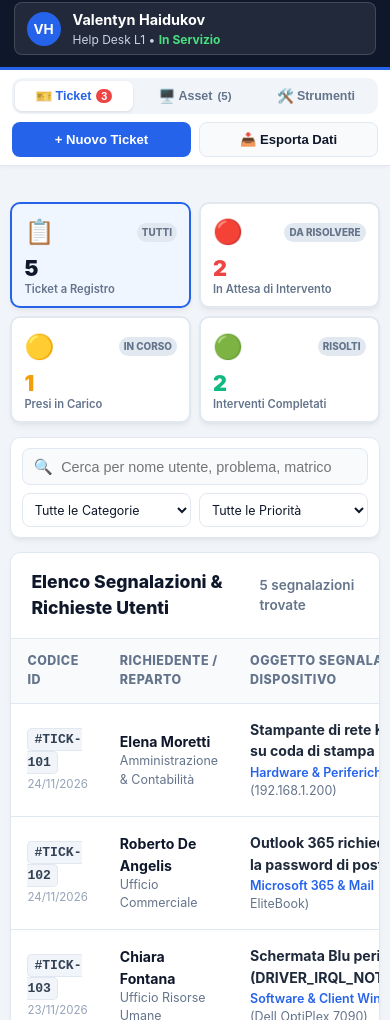
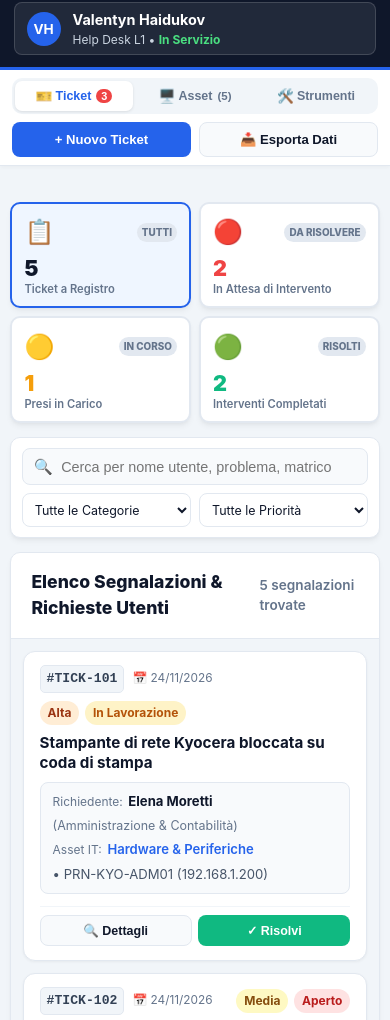
Before and after one commit to HV94/it-support-hub, a plain HTML site: page index.html in a window 390 px wide. Shown: the part 71-1091 px from the top of the page. Drawn offline with Linux system fonts and the light colour scheme.

Commit message:
support-hub: risolto taglio laterale con schede ticket responsive per mobile e layout anti-overflow

```diff
--- a/app.js
+++ b/app.js
@@ -319,6 +319,8 @@ function renderTicketTable() {
   const countLabel = document.getElementById("tickets-count-label");
   if (countLabel) countLabel.textContent = `${filtrati.length} segnalazioni trovate`;
 
+  const mobileContainer = document.getElementById("tickets-mobile-cards");
+
   if (filtrati.length === 0) {
     tbody.innerHTML = `
       <tr>
@@ -329,6 +331,15 @@ function renderTicketTable() {
         </td>
       </tr>
     `;
+    if (mobileContainer) {
+      mobileContainer.innerHTML = `
+        <div style="text-align: center; padding: 2rem; color: #64748b; background: #ffffff; border-radius: 12px; border: 1px solid #e2e8f0;">
+          <div style="font-size: 2rem; margin-bottom: 0.5rem;">🔍</div>
+          <strong>Nessun ticket corrisponde ai filtri selezionati.</strong>
+          <div style="font-size: 0.85rem; margin-top: 0.35rem;">Prova a modificare i termini di ricerca o rimuovere i filtri.</div>
+        </div>
+      `;
+    }
     return;
   }
 
@@ -392,6 +403,71 @@ function renderTicketTable() {
       </tr>
     `;
   }).join("");
+
+  // Rendering Schede Mobile (100% visibili, zero tagli orizzontali)
+  if (mobileContainer) {
+    mobileContainer.innerHTML = filtrati.map(t => {
+      const isResolved = t.status === "Risolto" || t.status === "Chiuso";
+      const isOpening = t.status === "Aperto";
+
+      let prioClass = "badge-prio-media";
+      if (t.priority === "Critica") prioClass = "badge-prio-critica";
+      else if (t.priority === "Alta") prioClass = "badge-prio-alta";
+      else if (t.priority === "Bassa") prioClass = "badge-prio-bassa";
+
+      let statusClass = "badge-status-aperto";
+      if (t.status === "In Lavorazione") statusClass = "badge-status-lavorazione";
+      else if (t.status === "In Attesa") statusClass = "badge-status-attesa";
+      else if (t.status === "Risolto") statusClass = "badge-status-risolto";
+      else if (t.status === "Chiuso") statusClass = "badge-status-chiuso";
+
+      return `
+        <div class="ticket-mobile-card" onclick="openTicketDetailModal('${t.id}')">
+          <div class="ticket-mobile-header">
+            <div class="ticket-mobile-id-box">
+              <span class="ticket-id-badge">#${t.id}</span>
+              <span class="ticket-mobile-date">📅 ${t.date.split(" ")[0]}</span>
+            </div>
+            <div class="ticket-mobile-badges">
+              <span class="badge ${prioClass}">${t.priority}</span>
+              <span class="badge ${statusClass}">${t.status === 'Risolto' ? '✓ ' : ''}${t.status}</span>
+            </div>
+          </div>
+
+          <div class="ticket-mobile-subject">${t.subject}</div>
+
+          <div class="ticket-mobile-details">
+            <div class="ticket-mobile-detail-row">
+              <span class="detail-label">Richiedente:</span>
+              <strong style="color: #0f172a;">${t.user}</strong>
+              <span style="color: #64748b; font-size: 0.78rem;">(${t.department})</span>
+            </div>
+            <div class="ticket-mobile-detail-row">
+              <span class="detail-label">Asset IT:</span>
+              <span style="color: #2563eb; font-weight: 600;">${t.category}</span>
+              <span style="color: #475569;">&bull; ${t.asset}</span>
+            </div>
+          </div>
+
+          <div class="ticket-mobile-actions">
+            <button class="btn btn-secondary btn-sm" onclick="event.stopPropagation(); openTicketDetailModal('${t.id}')" title="Apri scheda dettagli">
+              🔍 Dettagli
+            </button>
+            ${isOpening ? `
+              <button class="btn btn-primary btn-sm" onclick="event.stopPropagation(); quickTakeTicket('${t.id}')" title="Prendi in carico">
+                ⚙️ Prendi
+              </button>
+            ` : ''}
+            ${!isResolved ? `
+              <button class="btn btn-success btn-sm" onclick="event.stopPropagation(); quickResolveTicket('${t.id}')" title="Segna come risolto">
+                ✓ Risolvi
+              </button>
+            ` : ''}
+          </div>
+        </div>
+      `;
+    }).join("");
+  }
 }
 
 // RENDERING GRIGLIA ASSET (CMDB)
--- a/index.html
+++ b/index.html
@@ -139,7 +139,8 @@
           <span class="results-count" id="tickets-count-label">5 segnalazioni visualizzate</span>
         </div>
 
-        <div class="table-responsive">
+        <!-- Tabella Ticket: Versione Desktop (> 640px) -->
+        <div class="desktop-tickets-table table-responsive">
           <table class="custom-table" id="tickets-table">
             <thead>
               <tr>
@@ -155,6 +156,11 @@
               <!-- Popolato dinamicamente da app.js -->
             </tbody>
           </table>
+        </div>
+
+        <!-- Schede Ticket Responsive: Versione Mobile (<= 640px, 100% visibili senza tagli) -->
+        <div class="mobile-tickets-cards" id="tickets-mobile-cards">
+          <!-- Popolato dinamicamente da app.js -->
         </div>
       </div>
     </section>
--- a/style.css
+++ b/style.css
@@ -1270,4 +1270,112 @@ body {
   .modal-footer {
     padding: 0.75rem 1rem;
   }
+
+  /* Switch Vista Mobile Ticket: nascondi tabella orizzontale, mostra schede verticali senza tagli */
+  .desktop-tickets-table {
+    display: none !important;
+  }
+
+  .mobile-tickets-cards {
+    display: flex !important;
+  }
 }
+
+/* Card Ticket per Smartphone (visibili sotto 640px) */
+.mobile-tickets-cards {
+  display: none;
+  flex-direction: column;
+  gap: 0.75rem;
+  padding: 0.75rem;
+  background: var(--bg-page);
+}
+
+.ticket-mobile-card {
+  background: var(--bg-card);
+  border: 1px solid var(--border-color);
+  border-radius: 12px;
+  padding: 0.85rem 0.95rem;
+  box-shadow: 0 1px 3px rgba(0, 0, 0, 0.05);
+  cursor: pointer;
+  transition: all 0.2s ease;
+  display: flex;
+  flex-direction: column;
+  gap: 0.5rem;
+}
+
+.ticket-mobile-card:hover, .ticket-mobile-card:active {
+  background: #f8fafc;
+  border-color: #cbd5e1;
+}
+
+.ticket-mobile-header {
+  display: flex;
+  justify-content: space-between;
+  align-items: center;
+  gap: 0.5rem;
+  flex-wrap: wrap;
+}
+
+.ticket-mobile-id-box {
+  display: flex;
+  align-items: center;
+  gap: 0.5rem;
+}
+
+.ticket-mobile-date {
+  font-size: 0.74rem;
+  color: var(--text-muted);
+}
+
+.ticket-mobile-badges {
+  display: flex;
+  gap: 0.35rem;
+  align-items: center;
+}
+
+.ticket-mobile-subject {
+  font-size: 0.95rem;
+  font-weight: 700;
+  color: var(--text-main);
+  line-height: 1.35;
+}
+
+.ticket-mobile-details {
+  display: flex;
+  flex-direction: column;
+  gap: 0.25rem;
+  background: #f8fafc;
+  padding: 0.55rem 0.75rem;
+  border-radius: 8px;
+  font-size: 0.82rem;
+  border: 1px solid #e2e8f0;
+}
+
+.ticket-mobile-detail-row {
+  display: flex;
+  align-items: baseline;
+  gap: 0.35rem;
+  flex-wrap: wrap;
+}
+
+.ticket-mobile-detail-row .detail-label {
+  color: var(--text-muted);
+  font-size: 0.75rem;
+}
+
+.ticket-mobile-actions {
+  display: grid;
+  grid-template-columns: repeat(auto-fit, minmax(90px, 1fr));
+  gap: 0.4rem;
+  margin-top: 0.2rem;
+  padding-top: 0.5rem;
+  border-top: 1px solid #f1f5f9;
+}
+
+.ticket-mobile-actions .btn {
+  width: 100%;
+  justify-content: center;
+  font-size: 0.78rem;
+  padding: 0.45rem 0.5rem;
+  border-radius: 8px;
+}
```
